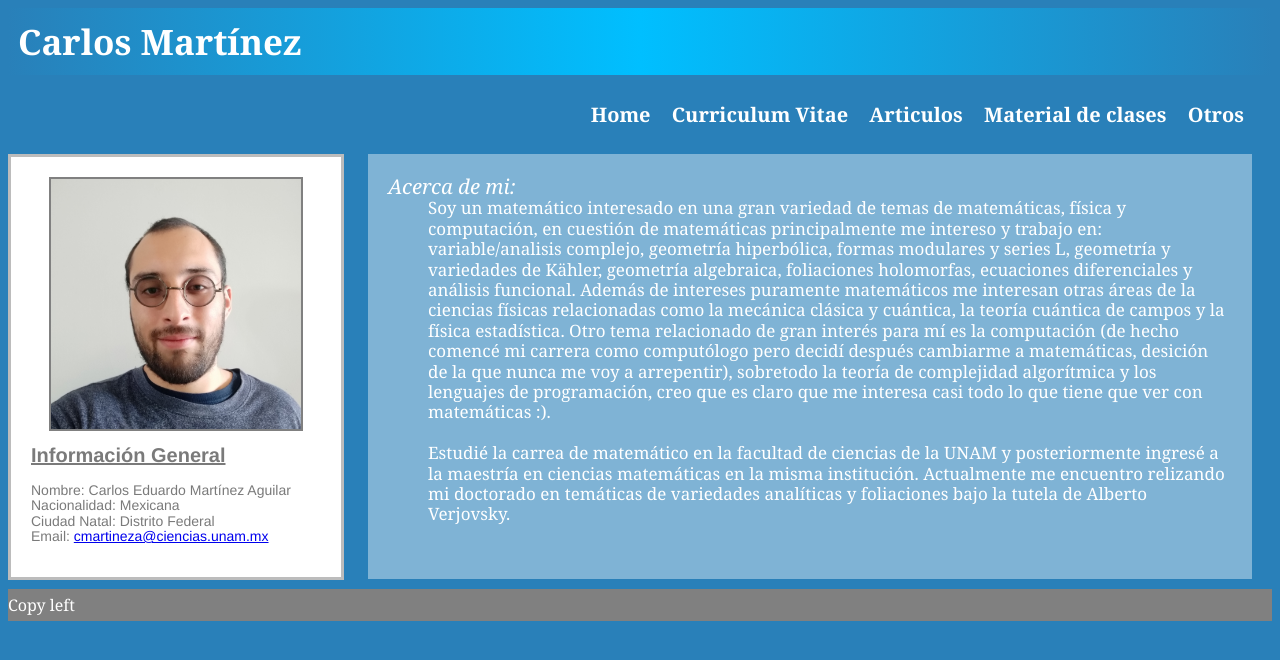
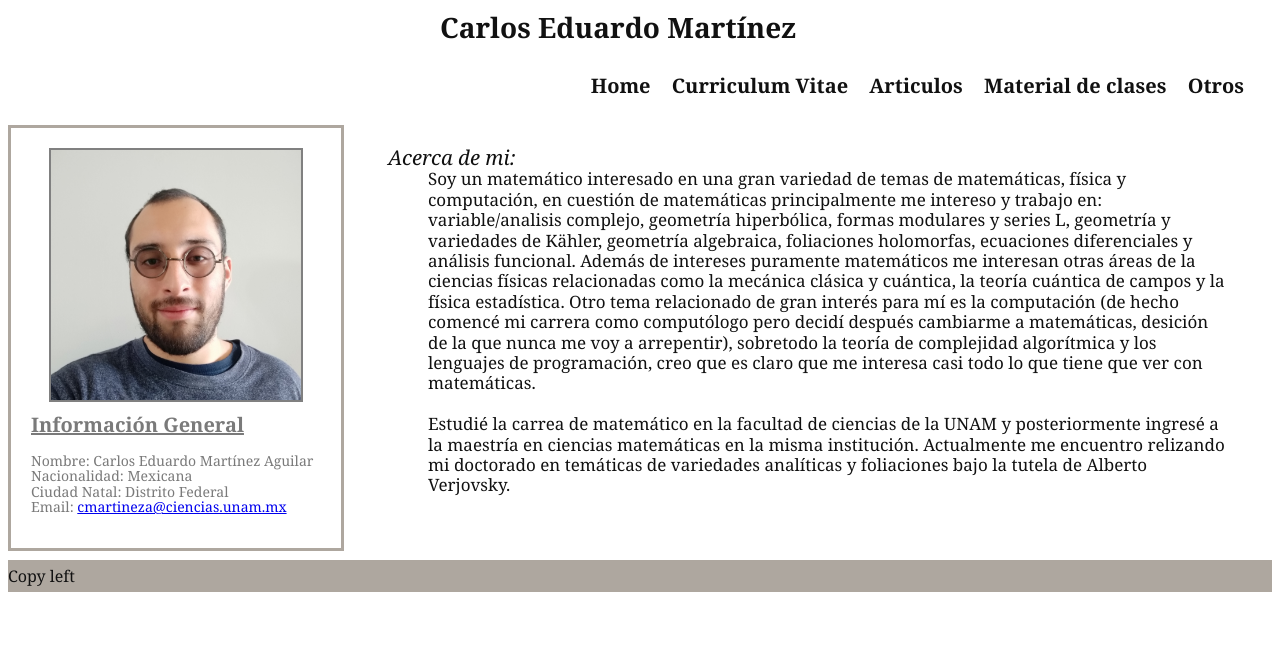
Before and after one commit to Buddharta/Page, a plain HTML site: page index.html in a window 1280 px wide. Drawn offline with Linux system fonts and the light colour scheme.

Commit message:
changed the style for the website

```diff
--- a/estilo.css
+++ b/estilo.css
@@ -7,33 +7,36 @@
     border-color: grey;
 }
 .Cabecera{
-  font-size: 35px;
-  background-image: linear-gradient(to right,#2980b9,#00bfff,#2980b9);
-  font-family: 'Crimson Text', Georgia, sans-serif;
-  padding: 10px;
+  font-size: 28px;
+  max-width: 400px;
+  /*background-image: linear-gradient(to right, #AEA79F,grey,#AEA79F);*/
+  font-family: 'Crimson Text', Georgia;
+  /*padding: 10px;*/
+  margin-left: auto;
+  margin-right: auto;
 }
 .menu{
   text-align: right;
   font-size: 20px;
-  background:#2980b9;
+  background: white;
   padding-right: 20px;
 }
 .menu a{
   display: inline-block;
   padding: 3px;
-  background: #2980b9;
+  background: white;
 }
 .menu a:visited{
-  color: #E7E7E7;
+  color: #AEA79F;
   text-decoration: none;
 }
 .menu a:link{
-  color:white;
+  color: #111111;
   text-decoration: none;
 }
 .menu a:hover{
   color: black;
-  background-color: white;
+  background-color: #AEA79F;
   text-decoration: none;
 }
 .menu a:active{
@@ -59,13 +62,13 @@
 #InfoGral{
   height: 400px;
   line-height: 1.1;
-  font-family: Helvetica;
+  font-family: 'Crimson Text', Georgia, serif;
   font-size: 14px;
   float: left;
   background-color: white;
   color: #7A7A7A;
   width: 300px;
-  border: 3px solid #BCBCBC;
+  border: 3px solid #AEA79F;
   padding-left: 20px;
   padding-top: 20px;
   padding-right: 10px;
@@ -86,7 +89,7 @@
   margin-bottom: 10px;
   padding-top: 5px;
   padding-bottom: 5px;
-  background-color: grey;
+  background-color: #AEA79F;
 }
 h1{
   font-weight: bold;
@@ -104,10 +107,10 @@ h2{
   margin-right: auto;
 }
 body{
-  color: white;
+  color: #111111;
   /*background-image: linear-gradient(to
   right,#00bfff,#2980b9,#00bfff);*/
-  background: #2980b9;
+  background: white;
   font-family: 'Crimson Text', Georgia, serif;
 }
 section{
@@ -116,5 +119,5 @@ section{
   max-width: 1000px;
   margin-left: auto;
   margin-right: auto;
-  background: #2980b9;
+  background: white;
 }
--- a/index.html
+++ b/index.html
@@ -11,7 +11,7 @@
 
   <header class = "Cabecera">
     <strong>
-      Carlos Martínez
+      Carlos Eduardo Martínez
     </strong>
   </header>
 
@@ -55,11 +55,16 @@
 
     <div id = "AcercaDe" border = "10px">
       <dt><i><big>Acerca de mi:</big></i></dt>
-      <dd>Soy un matemático interesado en una gran variedad de temas de matemáticas, física y computación, en cuestión de matemáticas principalmente me intereso y trabajo en: variable/analisis  complejo, geometría hiperbólica, formas modulares y series L, geometría y variedades de Kähler, geometría algebraica, foliaciones holomorfas, ecuaciones diferenciales y análisis funcional.
-
-        Además de intereses puramente matemáticos me interesan otras áreas de la ciencias físicas relacionadas como la mecánica clásica y cuántica, la teoría cuántica de campos y la física estadística.
-
-        Otro tema relacionado de gran interés para mí es la computación (de hecho comencé mi carrera como computólogo pero decidí después cambiarme a matemáticas, desición de la que nunca me voy a arrepentir), sobretodo la teoría de complejidad algorítmica y los lenguajes de programación, creo que es claro que me interesa casi todo lo que tiene que ver con matemáticas :).<br/>
+      <dd>Soy un matemático interesado en una gran variedad de temas de matemáticas, física y computación,
+        en cuestión de matemáticas principalmente me intereso y trabajo en: variable/analisis  complejo,
+        geometría hiperbólica, formas modulares y series L, geometría y variedades de Kähler,
+        geometría algebraica, foliaciones holomorfas, ecuaciones diferenciales y análisis funcional.
+        Además de intereses puramente matemáticos me interesan otras áreas de la ciencias físicas relacionadas
+        como la mecánica clásica y cuántica, la teoría cuántica de campos y la física estadística.
+        Otro tema relacionado de gran interés para mí es la computación (de hecho comencé mi carrera
+        como computólogo pero decidí después cambiarme a matemáticas, desición de la que nunca me voy a arrepentir),
+        sobretodo la teoría de complejidad algorítmica y los lenguajes de programación, creo que es claro que me
+        interesa casi todo lo que tiene que ver con matemáticas.<br/>
       <br/>
       Estudié la carrea de matemático en la facultad de ciencias de la UNAM y posteriormente ingresé a la maestría en ciencias matemáticas en la misma institución. Actualmente me encuentro relizando mi doctorado en temáticas de variedades analíticas y foliaciones bajo la tutela de Alberto Verjovsky.<br/></dd>
     </div>
```
